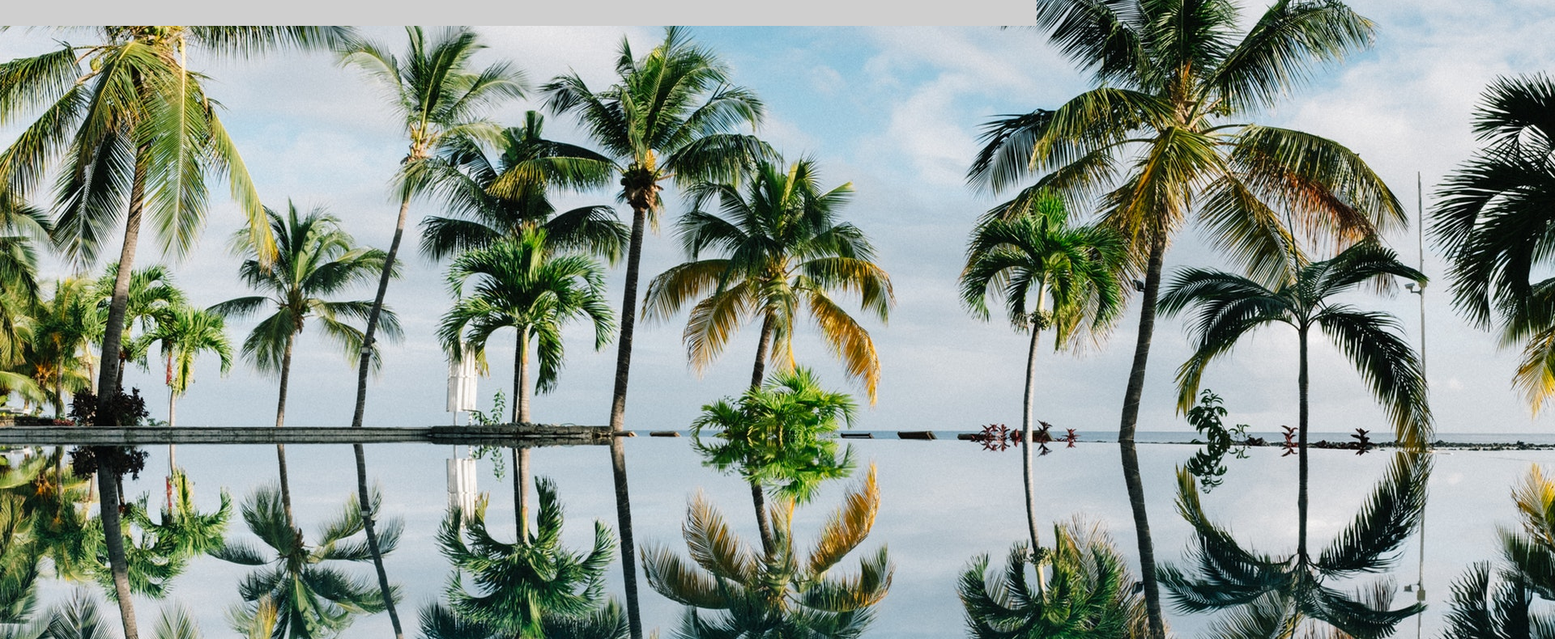
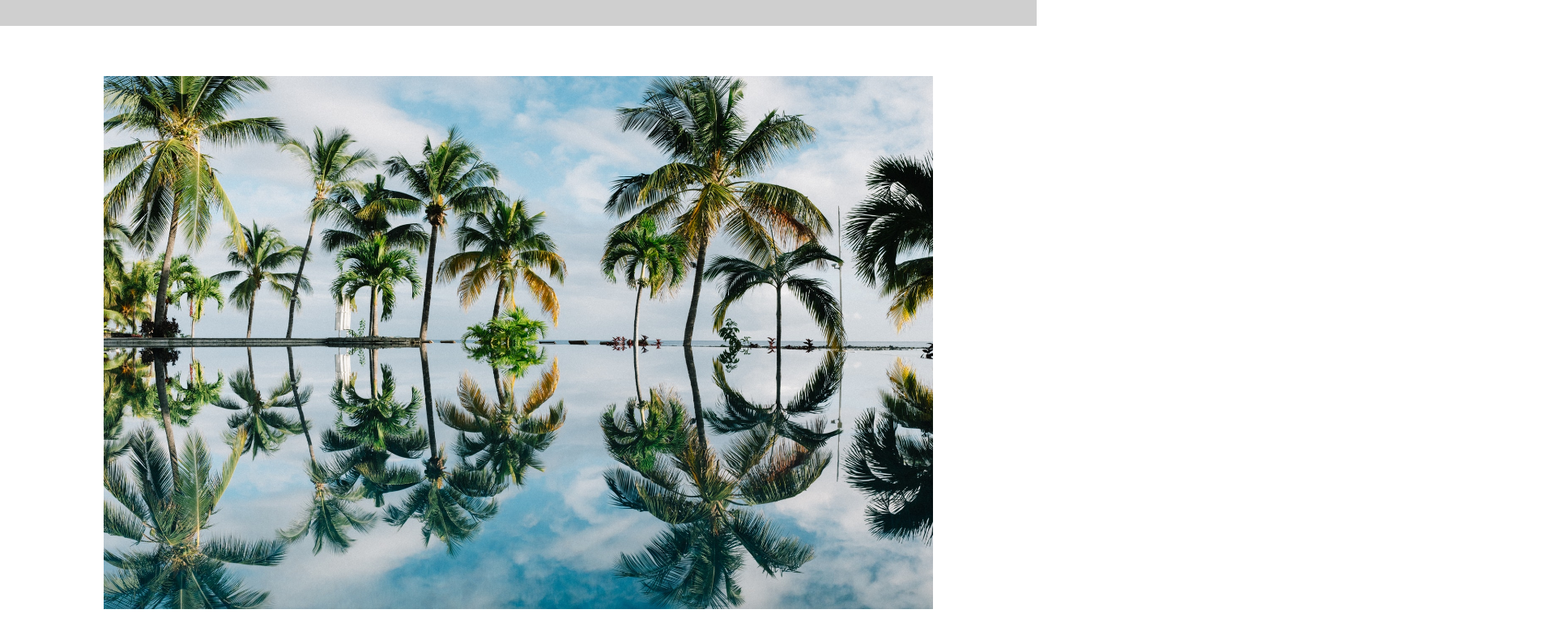
Before and after one commit to suusan11/website-exercise-2, a website: page index.html in a window 1280 px wide. Shown: the part 98-888 px from the top of the page at 81% size, 1920 px wide, since content can reach past the window. Drawn offline with Linux system fonts and the light colour scheme.

Commit message:
created top

```diff
--- a/scss/_container.scss
+++ b/scss/_container.scss
@@ -1,3 +1,3 @@
 .container {
-	width: 80%;
+	margin: 15% auto;
 }
--- a/scss/_global.scss
+++ b/scss/_global.scss
@@ -18,6 +18,7 @@ body {
   -webkit-font-smoothing: subpixel-antialiased;
   -moz-osx-font-smoothing: auto;
   background-color: $background-color-body;
+  width: 100%;
 }
 
 // For IE Hack
--- a/scss/_header.scss
+++ b/scss/_header.scss
@@ -6,6 +6,8 @@
 	width: 100%;
 	height: 130px;
 	position: fixed;
+	top: 0;
+	left: 0;
 
 	&-left, &-right {
 		width: 30%
--- /dev/null
+++ b/scss/_top.scss
@@ -0,0 +1,7 @@
+.top {
+	text-align: center;
+
+	img {
+		width: 80%;
+	}
+}
--- a/scss/style.scss
+++ b/scss/style.scss
@@ -3,5 +3,6 @@
 @import "_global.scss";
 @import "_typography.scss";
 
+@import "_header.scss";
 @import "_container.scss";
-@import "_header.scss"
+@import "_top.scss";
```
Also changed, not shown: scss/style.css.
